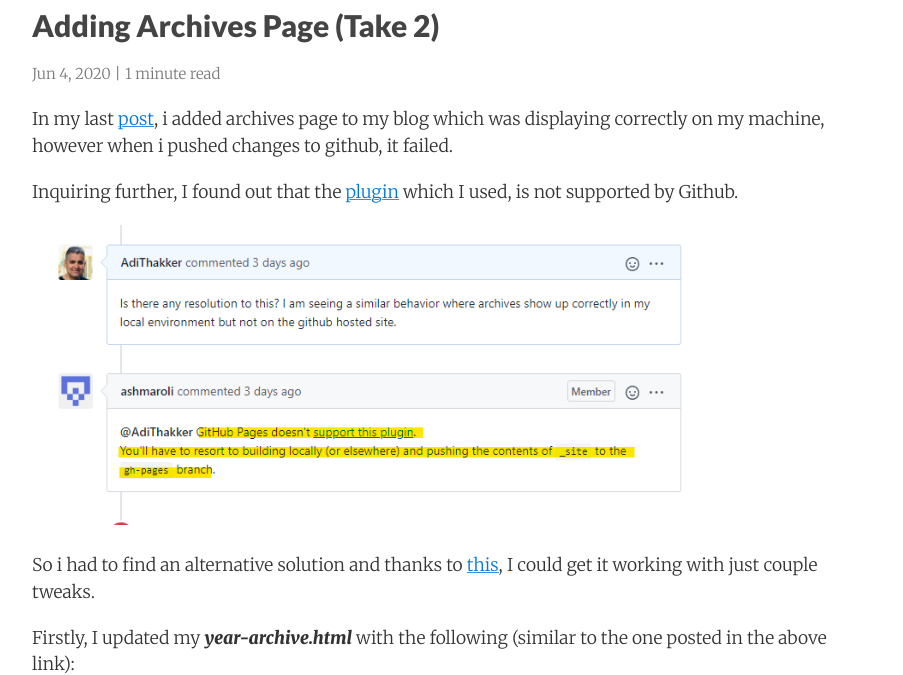
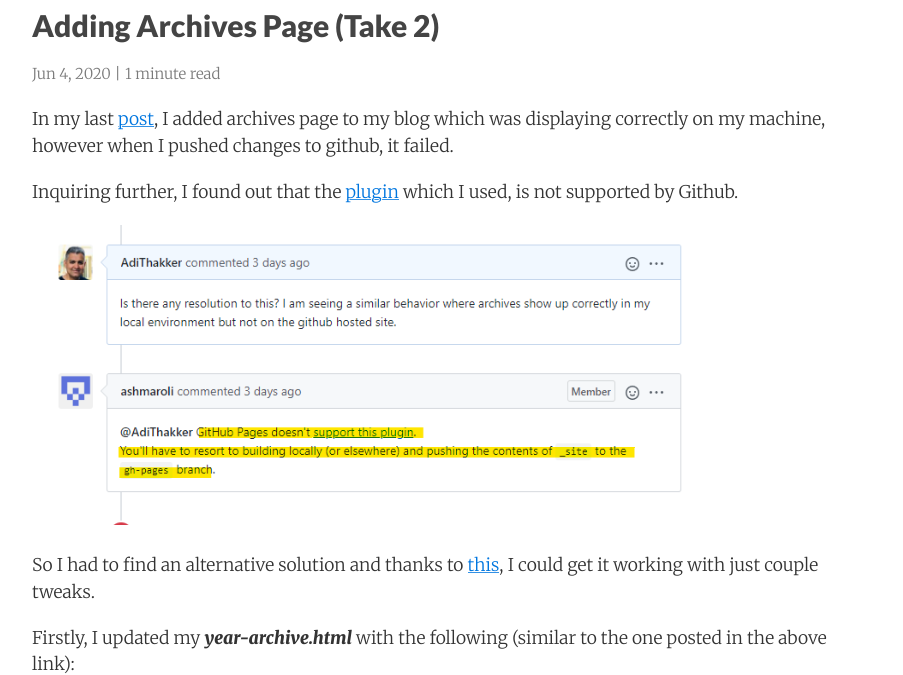
Before and after one commit to AdiThakker/AdiThakker.github.io, a Jekyll site: the page built from _posts/2020-05-31-Adding-Archives-T2.md, in a window 1280 px wide. Shown: the part 124-799 px from the top of the page, without its empty margins (188-1091 px from the left). Built offline with Jekyll 4.4.1, drawn with Linux system fonts in a browser that asks for light colours; nearby versions of some CDN libraries; comment, search, counter and statistics services are not loaded.

Commit message:
minor fixes

```diff
--- a/_posts/2020-05-31-Adding-Archives-T2.md
+++ b/_posts/2020-05-31-Adding-Archives-T2.md
@@ -6,13 +6,13 @@
 categories: Blogging, General, archives
 ---
 
-In my last [post](Adding-Archives), i added archives page to my blog which was displaying correctly on my machine, however when i pushed changes to github, it failed.
+In my last [post](Adding-Archives), I added archives page to my blog which was displaying correctly on my machine, however when I pushed changes to github, it failed.
 
 Inquiring further, I found out that the [plugin](https://jekyll.github.io/jekyll-archives/) which I used, is not supported by Github.
 
 ![Setup]({{site.url}}/images/Installing-archives-setup-2.png){:height="300px" width="800px"}
 
-So i had to find an alternative solution and thanks to [this](https://dinobansigan.com/posts/adding-archive-page-to-jekyllnow-blog), I could get it working with just couple tweaks.
+So I had to find an alternative solution and thanks to [this](https://dinobansigan.com/posts/adding-archive-page-to-jekyllnow-blog), I could get it working with just couple tweaks.
 
 Firstly, I updated my ***year-archive.html*** with the following (similar to the one posted in the above link):
 
```
